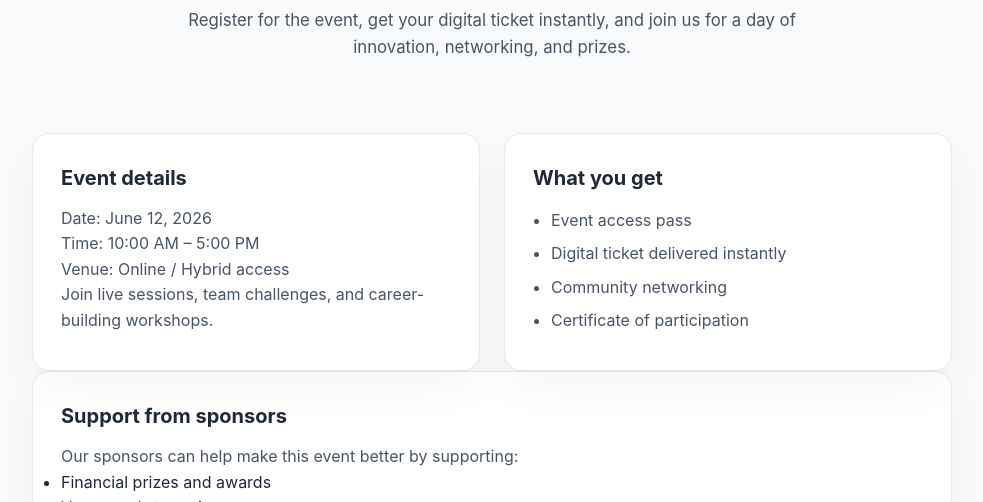
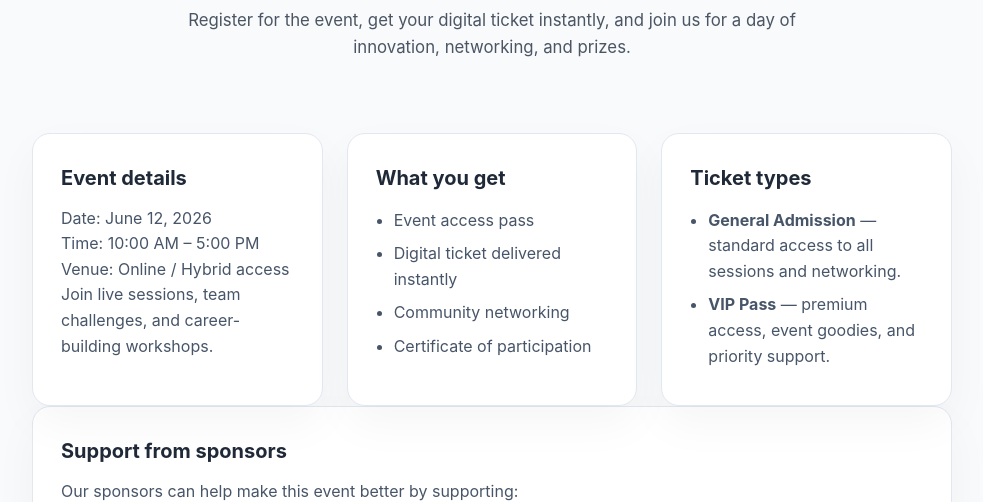
Before and after one commit to murashi2002/The-milacle-Hackothon_2026, a plain HTML site: page index.html in a window 1280 px wide. Shown: the part 220-722 px from the top of the page, without its empty margins (148-1131 px from the left). Drawn offline with Linux system fonts and the light colour scheme.

Commit message:
Add ticket type details to event page

```diff
--- a/index.html
+++ b/index.html
@@ -30,6 +30,13 @@
           <li>Digital ticket delivered instantly</li>
           <li>Community networking</li>
           <li>Certificate of participation</li>
+        </ul>
+      </article>
+      <article class="card event-card">
+        <h2>Ticket types</h2>
+        <ul>
+          <li><strong>General Admission</strong> — standard access to all sessions and networking.</li>
+          <li><strong>VIP Pass</strong> — premium access, event goodies, and priority support.</li>
         </ul>
       </article>
     </section>
```
